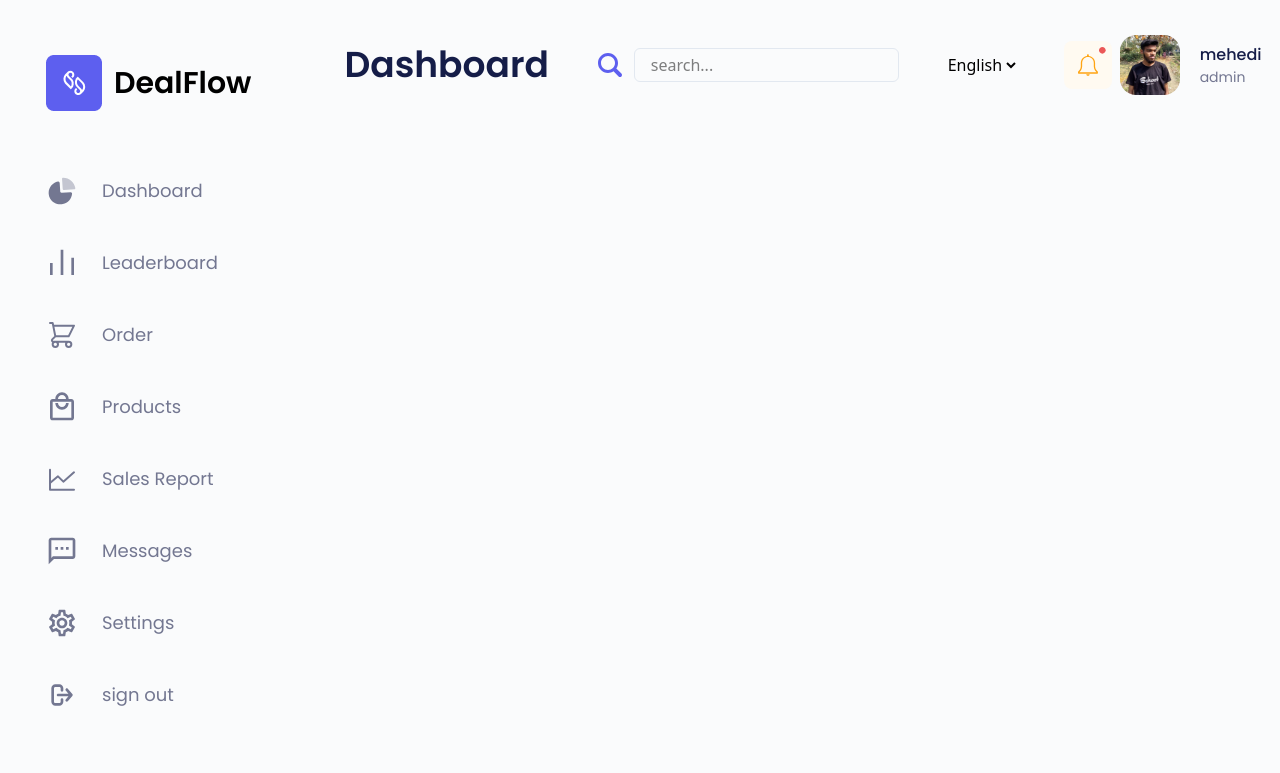
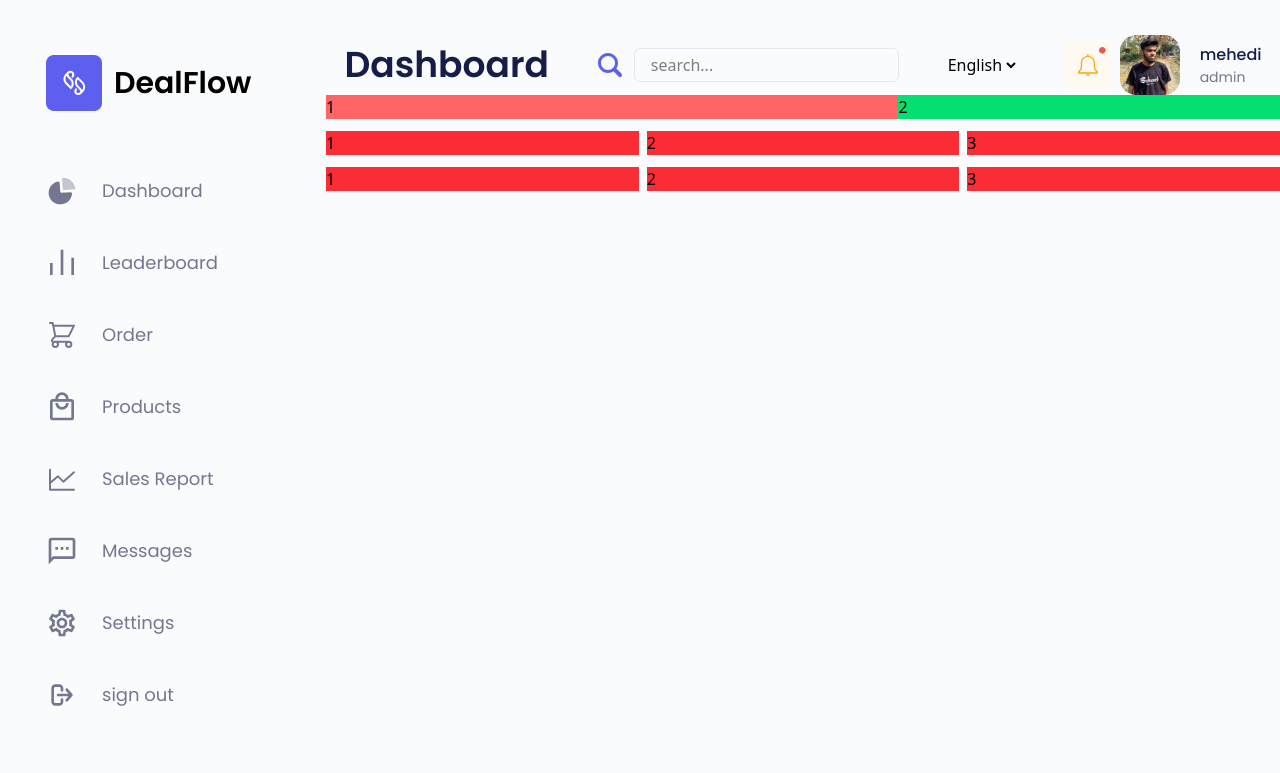
Before and after one commit to mehediweb01/sales-dashboard, a React (Vite) app: page / in a window 1280 px wide. Shown: the top 773 px of the page. Built offline with nearby package versions, Linux system fonts and the light colour scheme.

Commit message:
structure of dashboard, section divided

```diff
--- a/src/pages/Dashboard.jsx
+++ b/src/pages/Dashboard.jsx
@@ -4,12 +4,28 @@ import Navbar from "../components/navbar/Navbar";
 
 const Dashboard = () => {
   return (
-    <div className="flex items-start gap-5 md:gap-0 max-w-[1920px] w-full bg-[#FAFBFC]">
+    <main className="flex items-start gap-5 md:gap-0 max-w-[1920px] w-full bg-[#FAFBFC]">
       <SideBar />
-      <div className="w-full mt-[35px]">
+      <section className="w-full mt-[35px]">
         <Navbar />
-      </div>
-    </div>
+        <section className="w-full flex flex-col gap-3 justify-around items-start">
+          <section className="w-full flex justify-between items-center">
+            <div className="flex-3/4 bg-red-400">1</div>
+            <div className="flex-1/2 bg-green-400">2</div>
+          </section>
+          <section className="w-full flex justify-around items-center gap-2">
+            <div className="bg-red-500 border-r-amber-300 flex-1/3">1</div>
+            <div className="bg-red-500 border-r-amber-300 flex-1/3">2</div>
+            <div className="bg-red-500 border-r-amber-300 flex-1/3">3</div>
+          </section>
+          <section className="w-full flex justify-around items-center gap-2">
+            <div className="bg-red-500 border-r-amber-300 flex-1/3">1</div>
+            <div className="bg-red-500 border-r-amber-300 flex-1/3">2</div>
+            <div className="bg-red-500 border-r-amber-300 flex-1/3">3</div>
+          </section>
+        </section>
+      </section>
+    </main>
   );
 };
 
```
